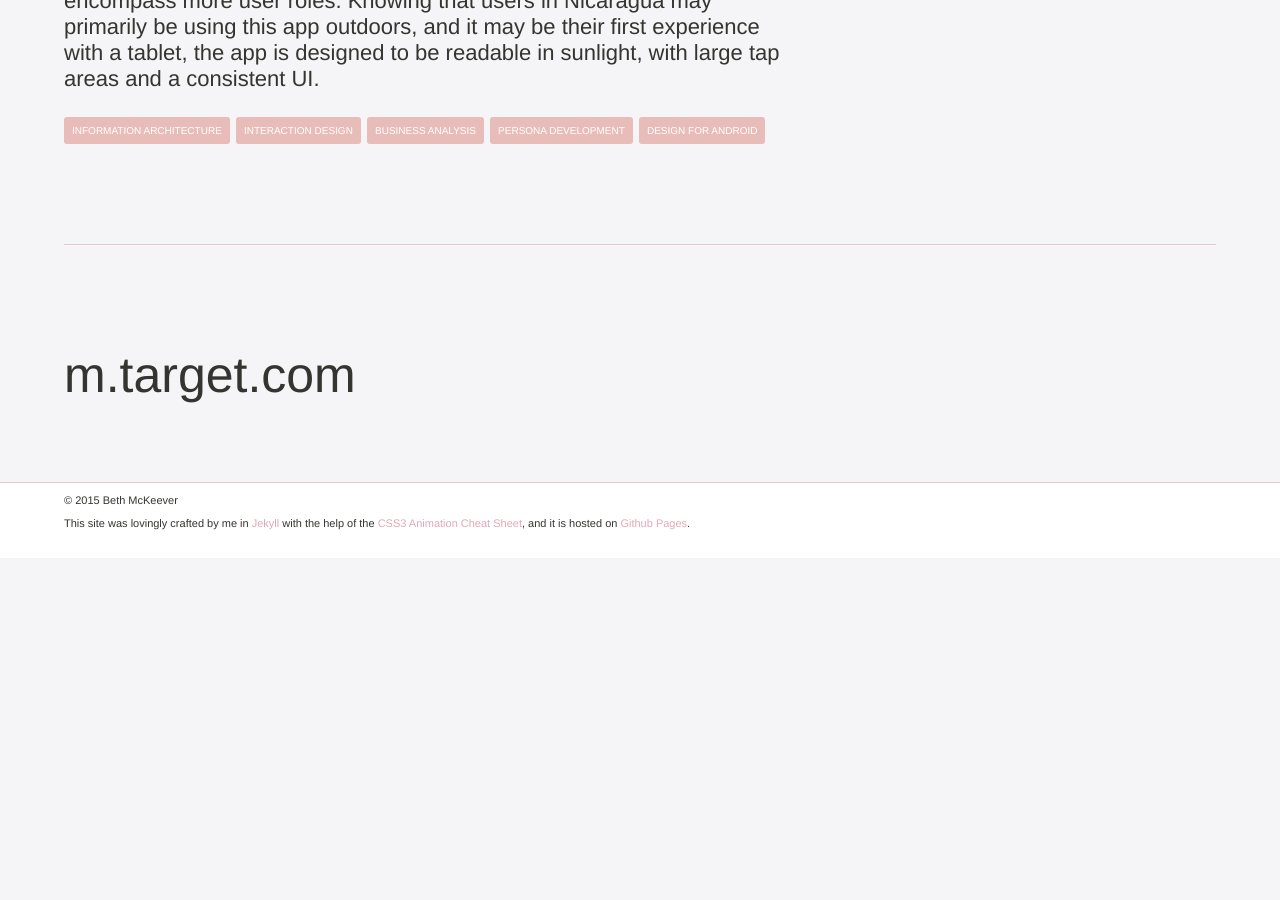
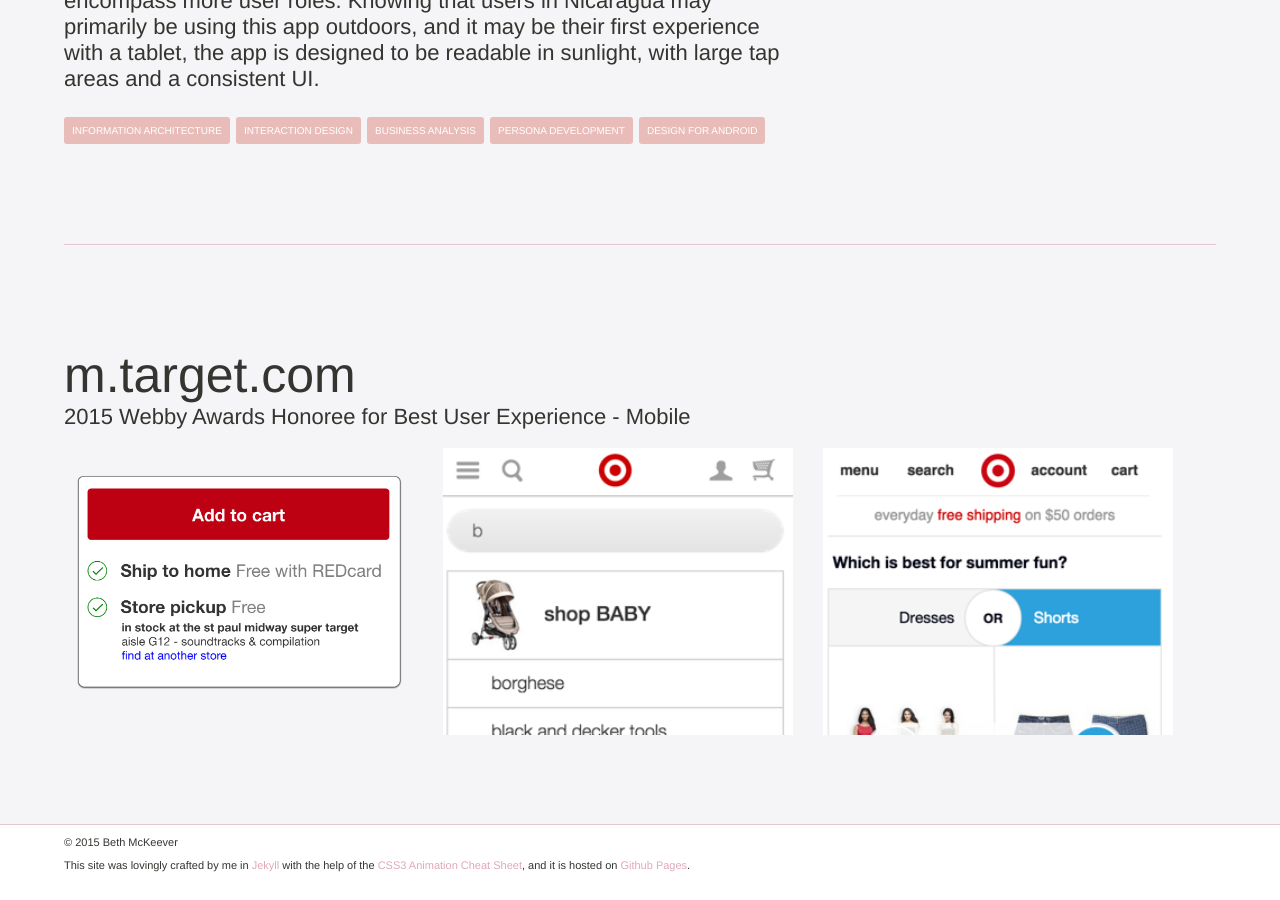
Before and after one commit to linoleumtile/linoleumtile.github.io, a Jekyll site: the page built from portfolio.html, in a window 1280 px wide and 900 px high, scrolled down 3169 px. Built offline with Jekyll 4.4.1, drawn with Linux system fonts in a browser that asks for light colours; nearby versions of some CDN libraries; some web fonts are replaced; Markdown is read by kramdown in place of the engine named in the settings; comment, search, counter and statistics services are not loaded; before the commit the page ends 3727 px from its top, so only the background shows below that.

Commit message:
adding more work done for target

```diff
--- a/_includes/portfolio/target.html
+++ b/_includes/portfolio/target.html
@@ -1,4 +1,39 @@
 <div id="target" class="clearfix">
 	<h2 id="target-header">m.target.com</h2>
+	<h3 class="sub">2015 Webby Awards Honoree for Best User Experience - Mobile</h3>
 	<br />
+	<div class="gallery">
+		<div class="img">
+			<!-- thumbnail image wrapped in a link -->
+			<a href="#ff-msg" class="thumb">
+				<img src="../img/portfolio/ff-msg-sm.png">
+			</a>
+			<!-- lightbox container hidden with CSS -->
+			<a href="#_" class="lightbox" id="ff-msg">
+				<img src="../img/portfolio/ff-msg-lg.png">
+			</a>
+		</div>
+		<div class="img">
+			<!-- thumbnail image wrapped in a link -->
+			<a href="#search-prototype" class="thumb">
+				<img src="../img/portfolio/search-prototype-sm.png">
+			</a>
+			<!-- lightbox container hidden with CSS -->
+			<a href="#_" class="lightbox" id="search-prototype">
+				<iframe src="http://5ch6ea.axshare.com/app_home.html"></iframe>
+				<p class="lightbox-text">Try searching for the letters A, B, C, D, E or F to see how the prototype works.</p>
+			</a>
+		</div>
+		<div class="img">
+			<!-- thumbnail image wrapped in a link -->
+			<a href="#choices-prototype" class="thumb">
+				<img src="../img/portfolio/choices-prototype-sm.png">
+			</a>
+			<!-- lightbox container hidden with CSS -->
+			<a href="#_" class="lightbox" id="choices-prototype">
+				<iframe src="http://dnswy3.axshare.com/app_home.html"></iframe>
+				<p class="lightbox-text">This prototype was used to convey conceptual ideas for browsing on mobile.</p>
+			</a>
+		</div>
+	</div>
 </div>
```
Also changed, not shown: img/portfolio/ff-msg-lg.png (added), img/portfolio/ff-msg-sm.png (added).
